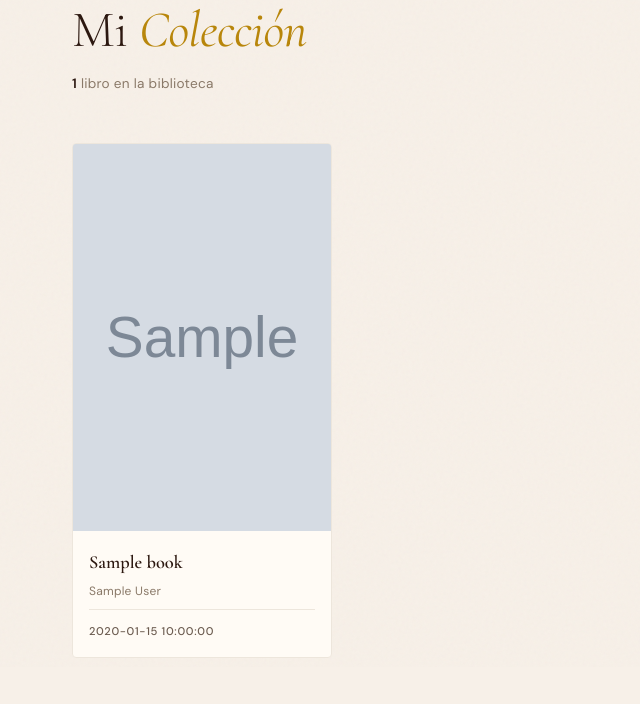
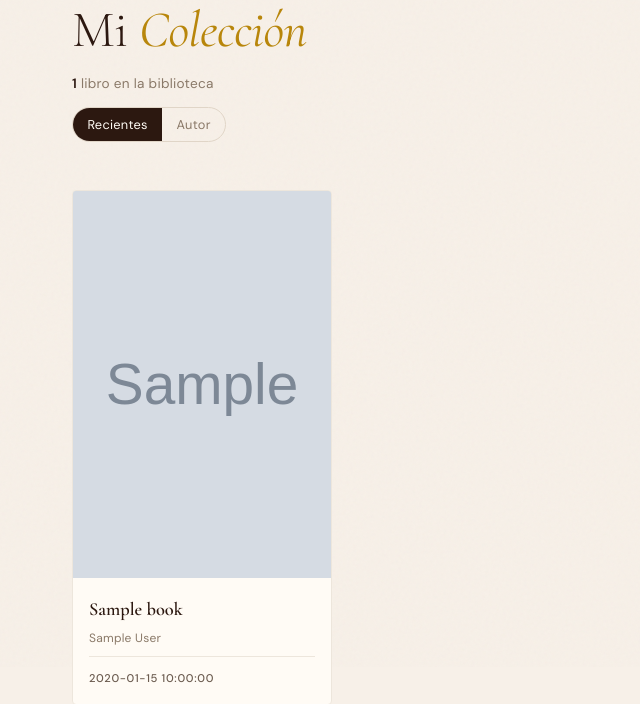
Before and after one commit to afontanr/personal-library, a FastAPI app: template src/personal_library/presentation/web/templates/book_list.html in a window 1280 px wide. Shown: the part 133-837 px from the top of the page, without its empty margins (0-640 px from the left). Run offline with FastAPI, Linux system fonts and the light colour scheme; the template is opened without the code that fills it: most values are stand-ins (such as "Sample title", 1, 10 or a date in 2020); grey boxes marked "Sample" are stand-in pictures.

Commit message:
feat(web): add author/default order toggle to collection page
Co-Authored-By: Claude Opus 5.5 <noreply@anthropic.com>

```diff
--- a/src/personal_library/presentation/web/static/css/styles.css
+++ b/src/personal_library/presentation/web/static/css/styles.css
@@ -180,6 +180,35 @@ body::before {
   color: var(--walnut);
 }
 
+/* Sort toggle */
+
+.sort-toggle {
+  display: inline-flex;
+  margin-top: 0.75rem;
+  border: 1px solid var(--border);
+  border-radius: 999px;
+  overflow: hidden;
+}
+
+.sort-toggle__option {
+  font-family: var(--font-ui);
+  font-size: 0.8rem;
+  letter-spacing: 0.02em;
+  color: var(--muted-brown);
+  padding: 0.35rem 0.9rem;
+  text-decoration: none;
+  transition: color 0.2s, background-color 0.2s;
+}
+
+.sort-toggle__option:not(.sort-toggle__option--active):hover {
+  color: var(--walnut);
+}
+
+.sort-toggle__option--active {
+  background: var(--walnut);
+  color: var(--cream);
+}
+
 /* Book Grid */
 
 .book-grid {
--- a/src/personal_library/presentation/web/templates/book_list.html
+++ b/src/personal_library/presentation/web/templates/book_list.html
@@ -8,6 +8,13 @@
   <p class="page-intro__subtitle">
     <span class="book-count">{{ books|length }}</span> {{ 'libro' if books|length == 1 else 'libros' }} en la biblioteca
   </p>
+  {% if books %}
+  {% set by_author = order == 'autor' %}
+  <nav class="sort-toggle" aria-label="Ordenar colección">
+    <a href="{{ url_for('book_list') }}" class="sort-toggle__option{% if not by_author %} sort-toggle__option--active{% endif %}"{% if not by_author %} aria-current="true"{% endif %}>Recientes</a>
+    <a href="{{ url_for('book_list') }}?orden=autor" class="sort-toggle__option{% if by_author %} sort-toggle__option--active{% endif %}"{% if by_author %} aria-current="true"{% endif %}>Autor</a>
+  </nav>
+  {% endif %}
 </section>
 
 {% if books %}
```
Also changed, not shown: src/personal_library/presentation/web/routes.py (+10 -3 lines), tests/presentation/web/test_book_list_route.py (added, +92 -0 lines).
